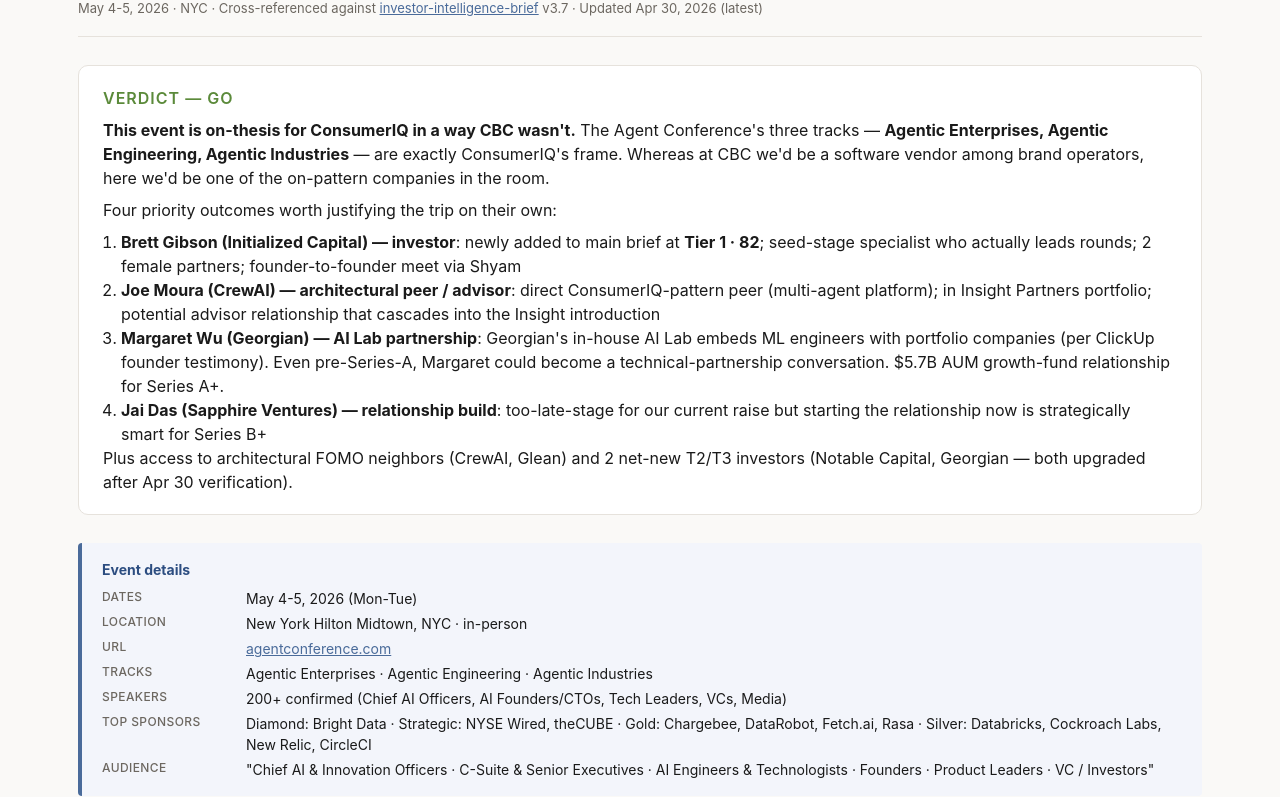
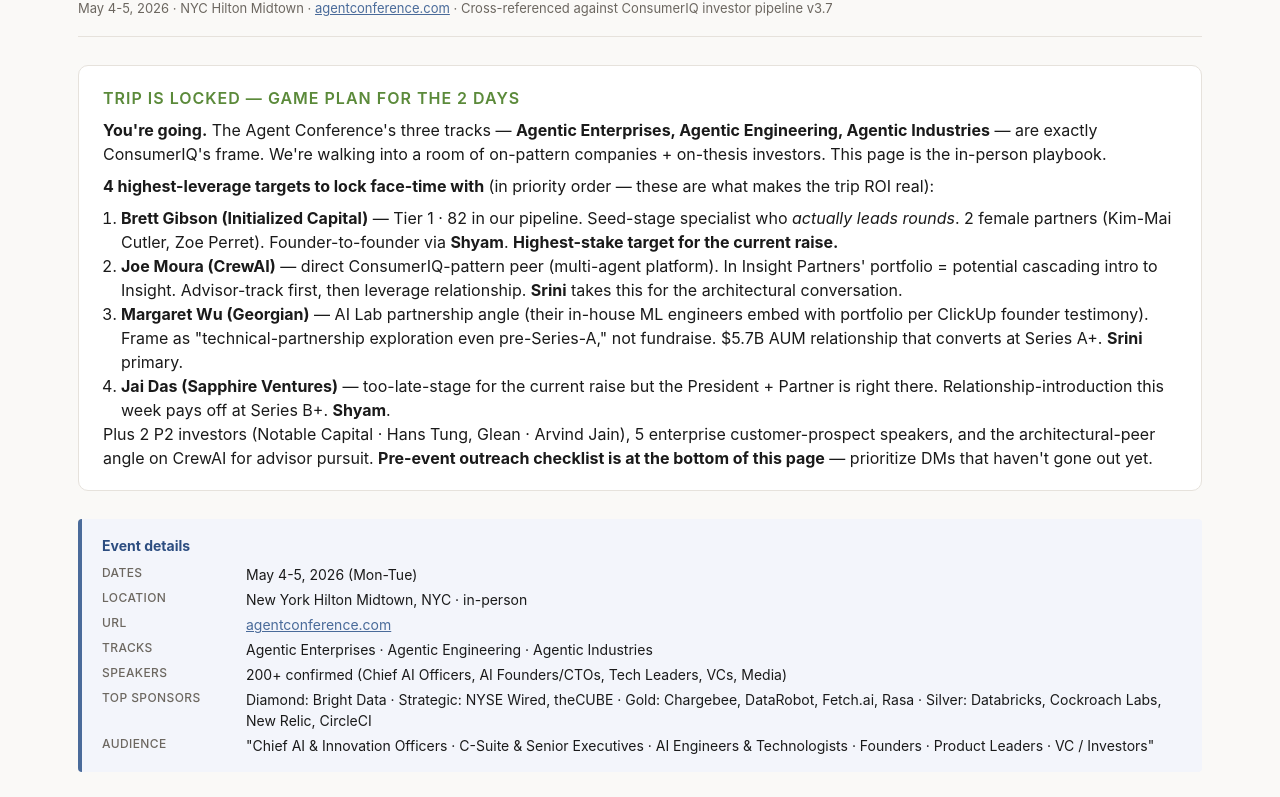
Before and after one commit to nithya-ciq/ai-agent-conference, a plain HTML site: page index.html in a window 1280 px wide. Shown: the part 102-899 px from the top of the page. Drawn offline with Linux system fonts and the light colour scheme.

Commit message:
Reframe from 'should we go?' to 'we are going — game plan'
Trip is locked (Shyam already decided to attend). Reframing the
header + verdict block so the page reads as an in-person playbook
rather than a decision document:

- Eyebrow: "Event Cross-Match Brief" → "In-event playbook · Tomorrow + Day-after"
- H1: "Target list" → "Game plan at NYC for Shyam & Srini"
- H2 in verdict: "Verdict — GO" → "Trip is locked — game plan for the 2 days"
- Lead paragraph: removed CBC comparison (no longer relevant decision-frame),
  shifted to "you're going, here's the playbook"
- Priority list: each target now has the routing pill name (Shyam/Srini)
  inline so it's actionable at a glance
- Closing: directs reader to pre-event outreach checklist for actions
- Cross-link: now points to investor-intelligence repo (was relative path)

```diff
--- a/index.html
+++ b/index.html
@@ -217,22 +217,22 @@
 <div class="wrap">
 
 <header class="top">
-  <div class="eyebrow">Event Cross-Match Brief — Hybrid (Event × Investor × Customer Intelligence)</div>
-  <h1>The Agent Conference 2026 — Target list for Shyam &amp; Srini</h1>
-  <div class="meta">May 4-5, 2026 · NYC · Cross-referenced against <a href="./index.html">investor-intelligence-brief</a> v3.7 · Updated Apr 30, 2026 (latest)</div>
+  <div class="eyebrow">In-event playbook · Tomorrow + Day-after</div>
+  <h1>The Agent Conference 2026 — Game plan at NYC for Shyam &amp; Srini</h1>
+  <div class="meta">May 4-5, 2026 · NYC Hilton Midtown · <a href="https://www.agentconference.com/" target="_blank">agentconference.com</a> · Cross-referenced against ConsumerIQ investor pipeline v3.7</div>
 </header>
 
 <div class="verdict">
-  <h2>Verdict — GO</h2>
-  <p><strong>This event is on-thesis for ConsumerIQ in a way CBC wasn't.</strong> The Agent Conference's three tracks — <strong>Agentic Enterprises, Agentic Engineering, Agentic Industries</strong> — are exactly ConsumerIQ's frame. Whereas at CBC we'd be a software vendor among brand operators, here we'd be one of the on-pattern companies in the room.</p>
-  <p>Four priority outcomes worth justifying the trip on their own:</p>
+  <h2>Trip is locked — game plan for the 2 days</h2>
+  <p><strong>You're going.</strong> The Agent Conference's three tracks — <strong>Agentic Enterprises, Agentic Engineering, Agentic Industries</strong> — are exactly ConsumerIQ's frame. We're walking into a room of on-pattern companies + on-thesis investors. This page is the in-person playbook.</p>
+  <p><strong>4 highest-leverage targets to lock face-time with</strong> (in priority order — these are what makes the trip ROI real):</p>
   <ol style="margin: 0 0 0 18px; padding: 0;">
-    <li><strong>Brett Gibson (Initialized Capital) — investor</strong>: newly added to main brief at <strong>Tier 1 · 82</strong>; seed-stage specialist who actually leads rounds; 2 female partners; founder-to-founder meet via Shyam</li>
-    <li><strong>Joe Moura (CrewAI) — architectural peer / advisor</strong>: direct ConsumerIQ-pattern peer (multi-agent platform); in Insight Partners portfolio; potential advisor relationship that cascades into the Insight introduction</li>
-    <li><strong>Margaret Wu (Georgian) — AI Lab partnership</strong>: Georgian's in-house AI Lab embeds ML engineers with portfolio companies (per ClickUp founder testimony). Even pre-Series-A, Margaret could become a technical-partnership conversation. $5.7B AUM growth-fund relationship for Series A+.</li>
-    <li><strong>Jai Das (Sapphire Ventures) — relationship build</strong>: too-late-stage for our current raise but starting the relationship now is strategically smart for Series B+</li>
+    <li><strong>Brett Gibson (Initialized Capital)</strong> — Tier 1 · 82 in our pipeline. Seed-stage specialist who <em>actually leads rounds</em>. 2 female partners (Kim-Mai Cutler, Zoe Perret). Founder-to-founder via <strong>Shyam</strong>. <strong>Highest-stake target for the current raise.</strong></li>
+    <li><strong>Joe Moura (CrewAI)</strong> — direct ConsumerIQ-pattern peer (multi-agent platform). In Insight Partners' portfolio = potential cascading intro to Insight. Advisor-track first, then leverage relationship. <strong>Srini</strong> takes this for the architectural conversation.</li>
+    <li><strong>Margaret Wu (Georgian)</strong> — AI Lab partnership angle (their in-house ML engineers embed with portfolio per ClickUp founder testimony). Frame as "technical-partnership exploration even pre-Series-A," not fundraise. $5.7B AUM relationship that converts at Series A+. <strong>Srini</strong> primary.</li>
+    <li><strong>Jai Das (Sapphire Ventures)</strong> — too-late-stage for the current raise but the President + Partner is right there. Relationship-introduction this week pays off at Series B+. <strong>Shyam</strong>.</li>
   </ol>
-  <p>Plus access to architectural FOMO neighbors (CrewAI, Glean) and 2 net-new T2/T3 investors (Notable Capital, Georgian — both upgraded after Apr 30 verification).</p>
+  <p>Plus 2 P2 investors (Notable Capital · Hans Tung, Glean · Arvind Jain), 5 enterprise customer-prospect speakers, and the architectural-peer angle on CrewAI for advisor pursuit. <strong>Pre-event outreach checklist is at the bottom of this page</strong> — prioritize DMs that haven't gone out yet.</p>
 </div>
 
 <div class="conf-meta">
```
